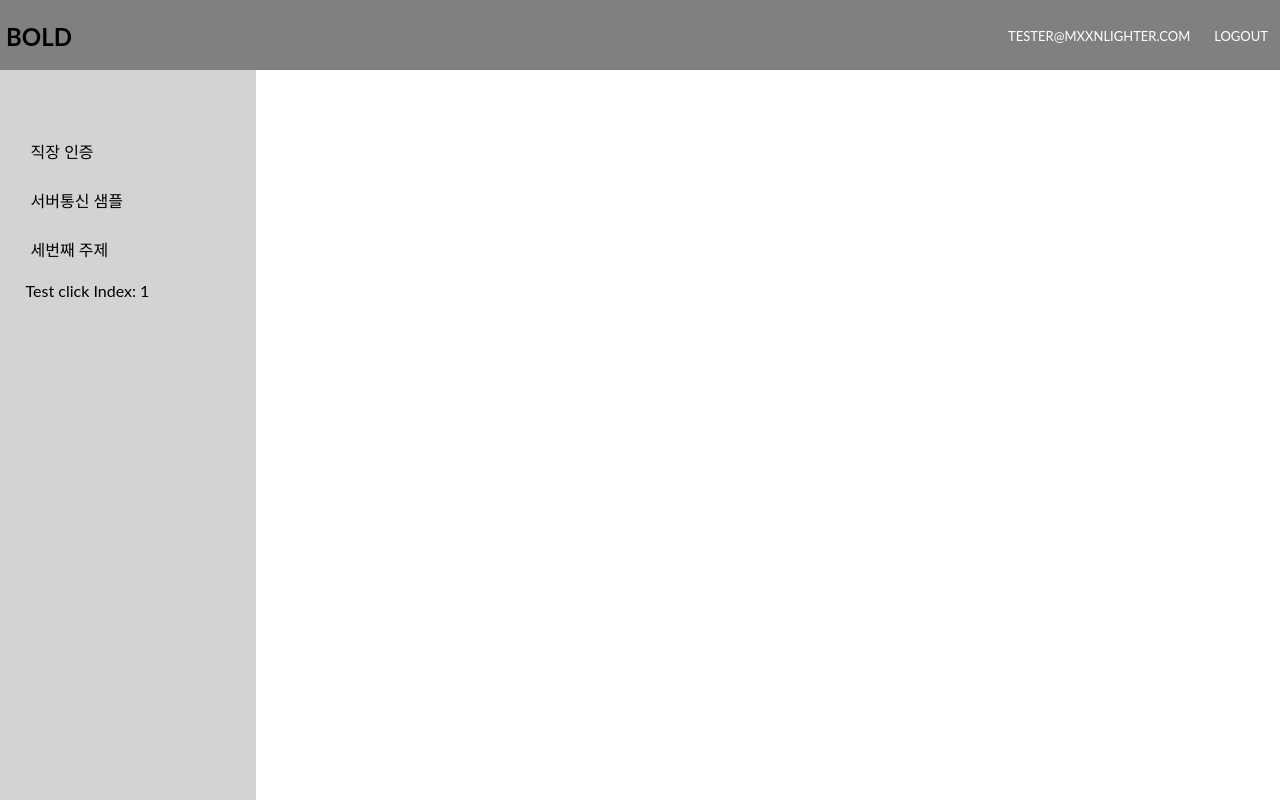
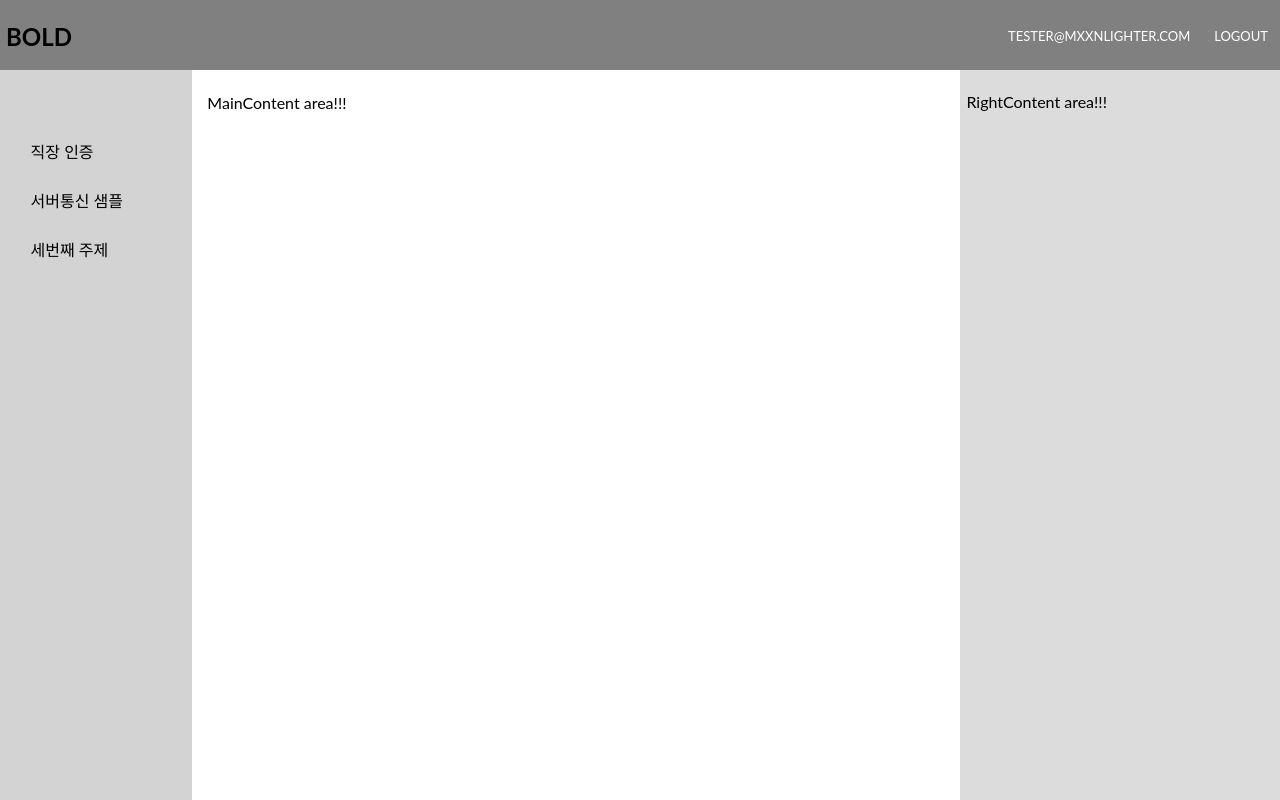
Before and after one commit to kyewon/react-admin, a React (Create React App) app: page / in a window 1280 px wide. Built offline with nearby package versions, Linux system fonts and the light colour scheme; what redux-immutable-state-invariant, typesafe-actions would draw is missing.

Commit message:
[add] main, right content wrapper

```diff
--- a/src/app/components/Category.tsx
+++ b/src/app/components/Category.tsx
@@ -8,7 +8,7 @@ const CategoryWrapper = styled.div`
   background-color: ${Constants.Theme.categoryColor};
   margin-top: ${Constants.Theme.headerHeight}px;
   height: 100%;
-  width: 20%;
+  width: ${Constants.Theme.categoryWidth};
   position: fixed;
 
 `;
@@ -40,7 +40,6 @@ export const Category = ({ category }: Category.Props): JSX.Element =>  {
   const categoryActions = useCategoryActions(dispatch)
   const clickItemListener = React.useCallback(
     (key: number) => {
-      console.log('check key => ', key)
       categoryActions.selectedIndex(key)
     },
     [category]
@@ -50,7 +49,6 @@ export const Category = ({ category }: Category.Props): JSX.Element =>  {
     <CategoryWrapper>
       <CategoryContainer>
         {category.items.map(item => {return <div key={item.key} onClick={() => clickItemListener(item.key)}><ItemStyle><div style={{padding: '5px 5px 20px 5px'}}> {item.name} </div></ItemStyle></div>})}
-        <div>Test click Index: {category.selectedIndex}</div>
       </CategoryContainer>
     </CategoryWrapper>
   )
--- /dev/null
+++ b/src/app/components/MainContent.tsx
@@ -0,0 +1,24 @@
+import styled from 'styled-components';
+import { Constants } from 'app/styleConstants'
+
+export namespace MainContent {
+  export const Wrapper = styled.div`
+  position: fixed;
+  align-items: center;
+  top: ${Constants.Theme.headerHeight}px;
+  left: ${Constants.Theme.categoryWidth};
+  background-color: ${Constants.Theme.mainContentColor};
+  height: 100%;
+  width: ${Constants.Theme.mainContentWidth};
+
+`;
+
+export const Container = styled.div`
+  height: 100%;
+  width: 100%;
+  padding: 3% 2% 0% 2%;
+  align-items: center;
+  justify-content: center;
+  position: absolute;
+`;
+}
--- /dev/null
+++ b/src/app/components/RightContent.tsx
@@ -0,0 +1,24 @@
+import styled from 'styled-components';
+import { Constants } from 'app/styleConstants'
+
+export namespace RightContent {
+  export const Wrapper = styled.div`
+  position: fixed;
+  align-items: right;
+  top: ${Constants.Theme.headerHeight}px;
+  right: 0;
+  background-color: ${Constants.Theme.rightContentColor};
+  height: 100%;
+  width: ${Constants.Theme.rightContentWidth};
+
+`;
+
+export const Container = styled.div`
+  height: 100%;
+  width: 100%;
+  padding: 7% 2% 0% 2%;
+  align-items: center;
+  justify-content: center;
+  position: absolute;
+`;
+}
--- a/src/app/components/index.ts
+++ b/src/app/components/index.ts
@@ -2,4 +2,6 @@ export { Sample } from './Sample';
 export { Employee } from './Employee';
 export { Header } from './Header';
 export { Category } from './Category';
+export { MainContent } from './MainContent';
+export { RightContent } from './RightContent';
 export { default as GlobalStyle } from './GlobalStyle';
--- a/src/app/containers/index.tsx
+++ b/src/app/containers/index.tsx
@@ -4,7 +4,7 @@ import { RouteComponentProps } from 'react-router';
 import { IRootState } from 'app/reducers';
 import styled from 'styled-components';
 import { Constants } from 'app/styleConstants'
-import { Sample, Employee, Header, GlobalStyle, Category } from 'app/components';
+import { Sample, Employee, Header, GlobalStyle, Category, MainContent, RightContent } from 'app/components';
 import { useEmployee } from 'app/sagas/hooks/useEmployee'
 import { Helmet } from 'react-helmet-async';
 
@@ -33,7 +33,16 @@ export const MainApp = ({ history, location, match }: MainApp.Props) => {
             />
       <Header admin = {adminUser}/>
       <Category category = {category}/>
-      {/* <Sample /> */}
+      <MainContent.Wrapper>
+        <MainContent.Container>
+          <div>MainContent area!!!</div>
+        </MainContent.Container>
+      </MainContent.Wrapper>
+      <RightContent.Wrapper>
+        <RightContent.Container>
+          <div>RightContent area!!!</div>
+        </RightContent.Container>
+      </RightContent.Wrapper>
       {/* <Employee employees= {employeeState} /> */}
       <GlobalStyle/>
     </div>
--- a/src/app/styleConstants/index.ts
+++ b/src/app/styleConstants/index.ts
@@ -3,8 +3,13 @@ export namespace Constants {
   export const Theme = {
     appName: 'BOLD',
     headerHeight: 70,
+    categoryWidth: '15%',
+    mainContentWidth: '60%',
+    rightContentWidth: '25%',
     headerColor: '#808080',
     categoryColor: '#D3D3D3',
+    mainContentColor: '#ffffff',
+    rightContentColor: '#DCDCDC',
     appColor: '#000000',
     white: '#ffffff'
   }
```
